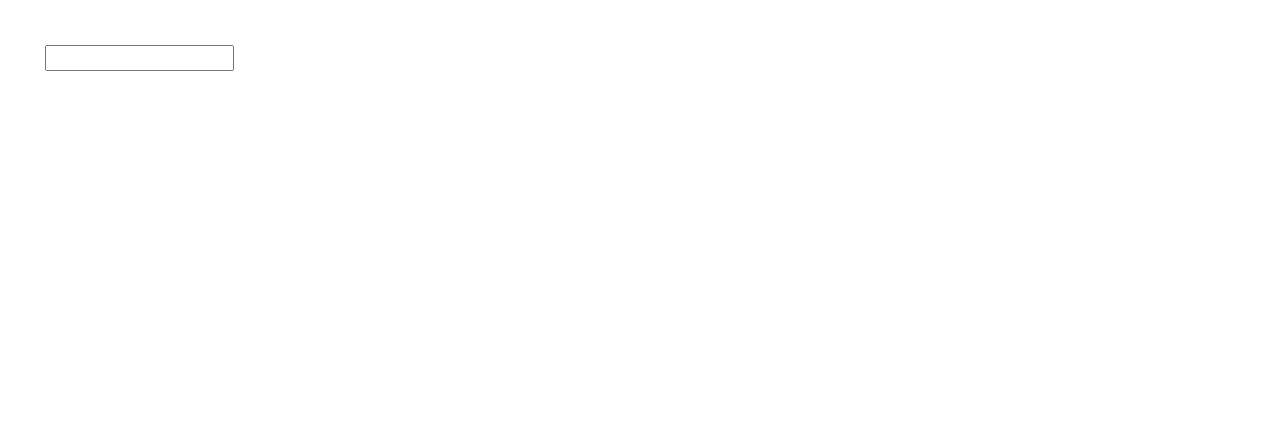
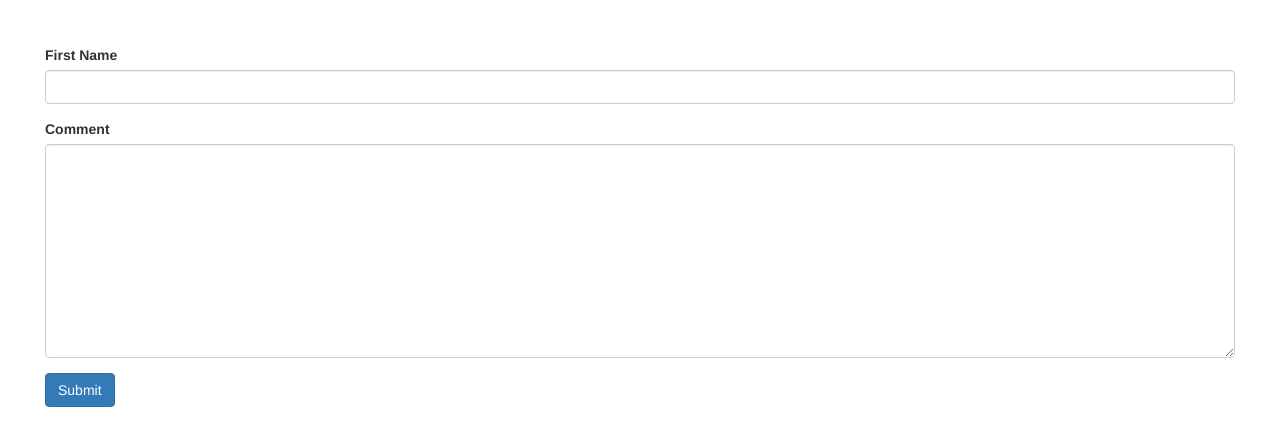
Before and after one commit to fabiogalante/Mosha, an Angular app: page / in a window 1280 px wide. Shown: the top 446 px of the page. Built offline with nearby package versions, Linux system fonts and the light colour scheme.

Commit message:
Curso Mosha - Novas aulas

```diff
--- a/src/app/app.component.html
+++ b/src/app/app.component.html
@@ -1,5 +1,4 @@
-
 
 <div class="box">
-  <app-captionletters></app-captionletters>
+  <app-form-bootstrap></app-form-bootstrap>
 </div>
```
Also changed, not shown: src/app/app.module.ts (+7 -1 lines).
